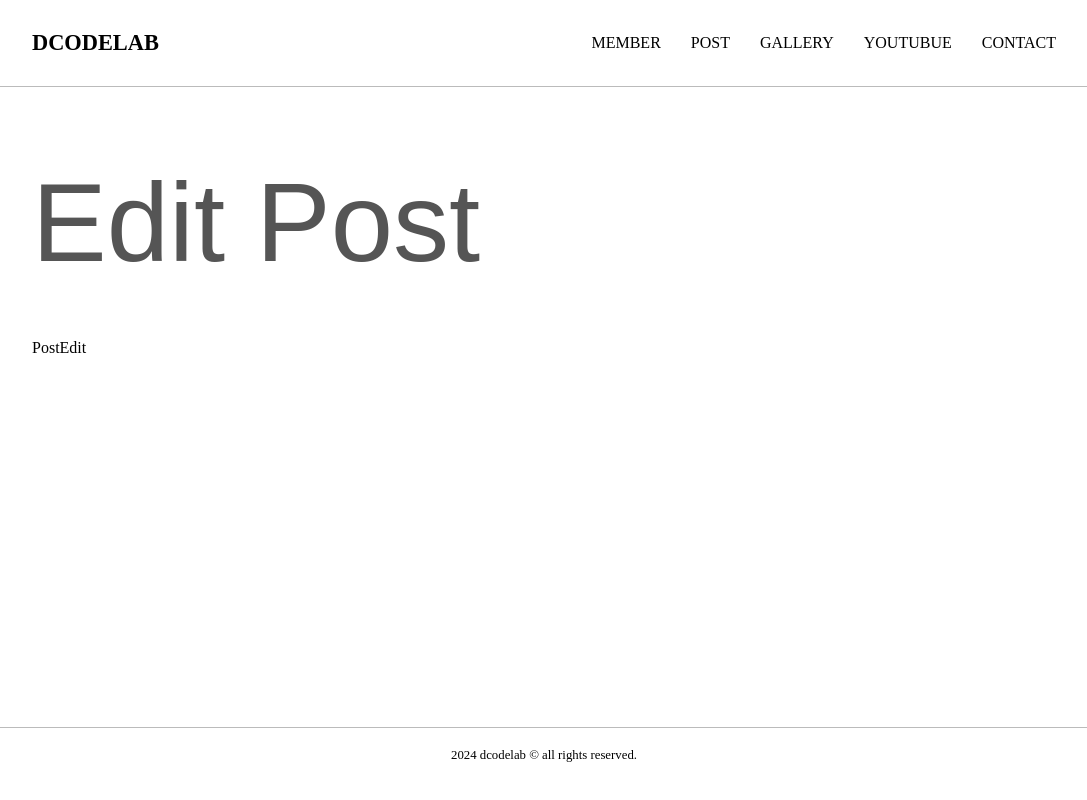
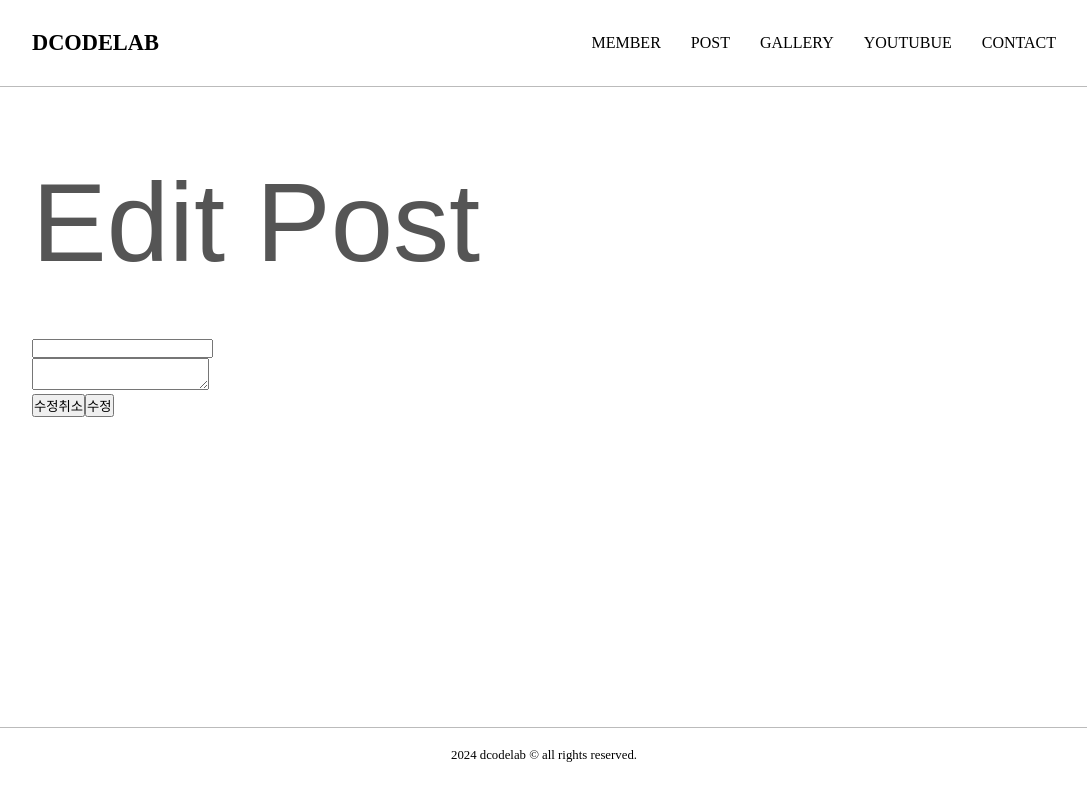
Before and after one commit to universe119/reactBasicTest, a React (Vite) app: page /post-edit/1 in a window 1280 px wide. Shown: the whole page, without its empty margins (96-1183 px from the left). Built offline with nearby package versions, Linux system fonts and the light colour scheme; no server answers.

Commit message:
상세페이지에서 수정버튼 클릭시 수정컴포넌트의 폼요소에 get방식으로 수정할 데이터 출력

```diff
--- a/src/pages/PostEdit.jsx
+++ b/src/pages/PostEdit.jsx
@@ -1,5 +1,37 @@
+import { useParams } from 'react-router-dom';
 import Layout from '../components/Layout';
+import { useEffect, useState } from 'react';
+import axios from 'axios';
 
 export default function PostEdit() {
-	return <Layout title='Edit Post'>PostEdit</Layout>;
+	const { slug } = useParams();
+	const [Data, setData] = useState(null);
+
+	const handleSubmit = e => {
+		e.preventDefault();
+	};
+
+	useEffect(() => {
+		axios
+			.get(`http://localhost:8000/posts/${slug}`)
+			.then(res => {
+				setData(res.data);
+			})
+			.catch(err => {
+				console.log(err);
+			});
+	}, []);
+
+	return (
+		<Layout title='Edit Post'>
+			<form onSubmit={handleSubmit}>
+				<input type='text' value={Data?.title} />
+				<br />
+				<textarea value={Data?.body}></textarea>
+				<br />
+			</form>
+			<input type='reset' value='수정취소' />
+			<input type='submit' value='수정' />
+		</Layout>
+	);
 }
```
